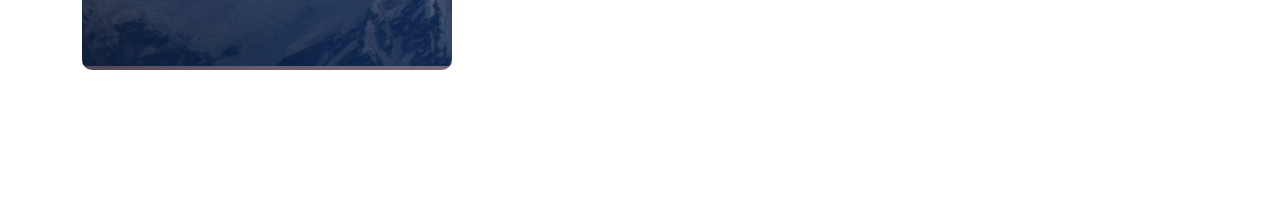
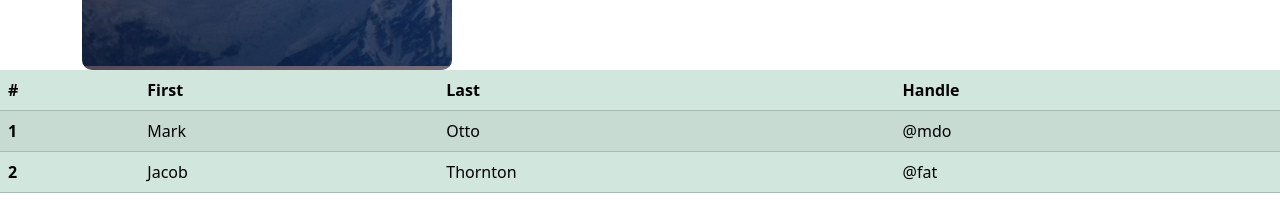
Before and after one commit to DamalR/weather-app, a React (Vite) app: page / in a window 1280 px wide. Shown: the part 630-836 px from the top of the page. Before the commit the page ends 800 px from the top, so only its background shows below. Built offline with nearby package versions, Linux system fonts and the light colour scheme.

Commit message:
create bootstrap table

```diff
--- a/src/App.tsx
+++ b/src/App.tsx
@@ -27,7 +27,7 @@
   return (
     <div id='container'>
     <div id="heder" >
-      <header className="d-flex flex-wrap align-items-center justify-content-center justify-content-md-between py-3 mb-4 border-bottom" height="500px">
+      <header className="d-flex flex-wrap align-items-center justify-content-center justify-content-md-between py-3 mb-4 border-bottom" >
         <div className="col-md-3 mb-2 mb-md-0">
           <a href="/" className="d-inline-flex link-body-emphasis text-decoration-none">
             <h3 id='title'>Weather Forcast</h3>
@@ -71,7 +71,30 @@
         </div>
       </div>
     </div>
-
+    <table className="table table-success table-striped">
+    <thead>
+    <tr>
+      <th scope="col">#</th>
+      <th scope="col">First</th>
+      <th scope="col">Last</th>
+      <th scope="col">Handle</th>
+    </tr>
+  </thead>
+  <tbody>
+    <tr>
+      <th scope="row">1</th>
+      <td>Mark</td>
+      <td>Otto</td>
+      <td>@mdo</td>
+    </tr>
+    <tr>
+      <th scope="row">2</th>
+      <td>Jacob</td>
+      <td>Thornton</td>
+      <td>@fat</td>
+    </tr>
+  </tbody>
+</table>
 
   </div>
   )
```
